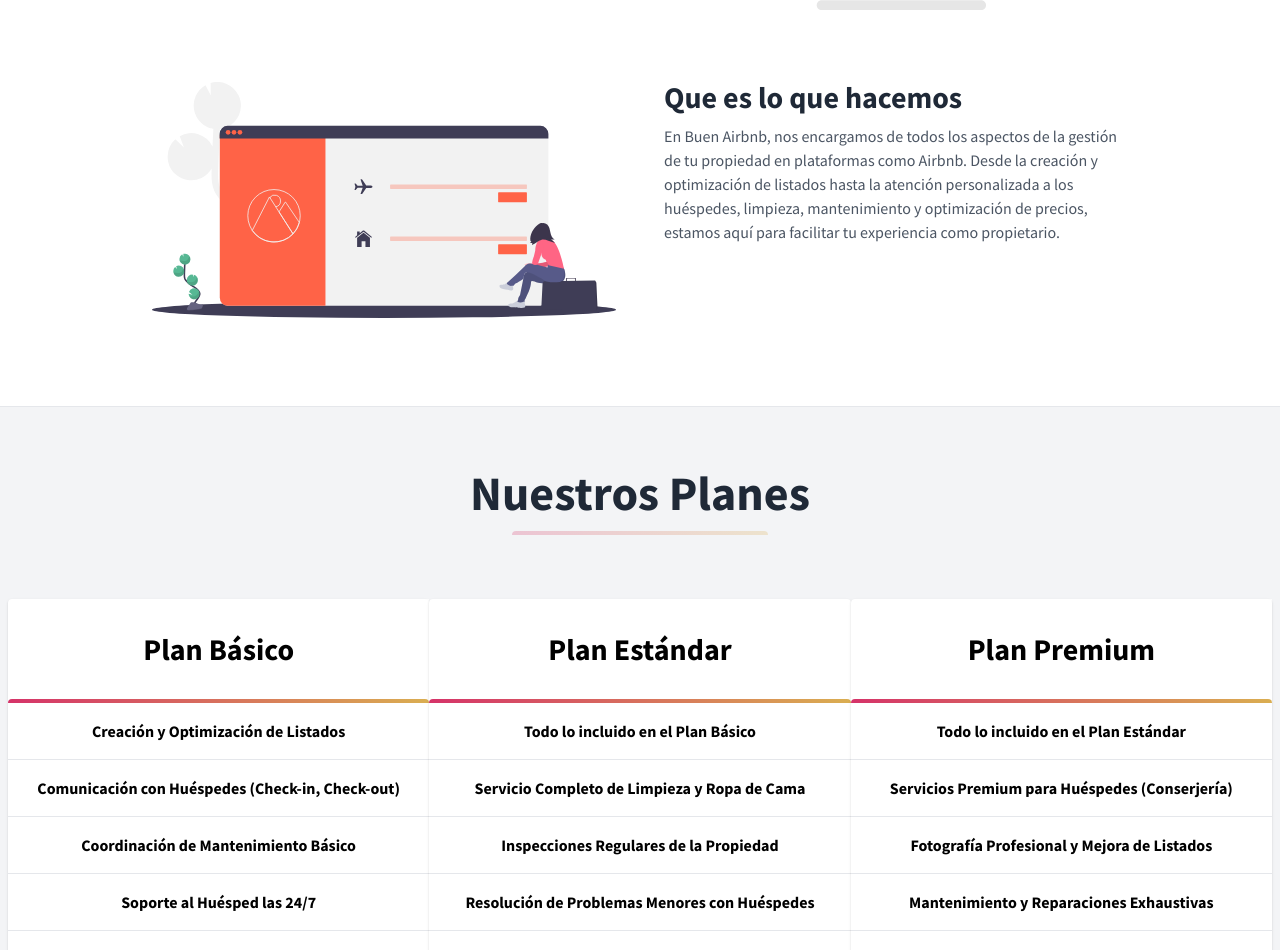
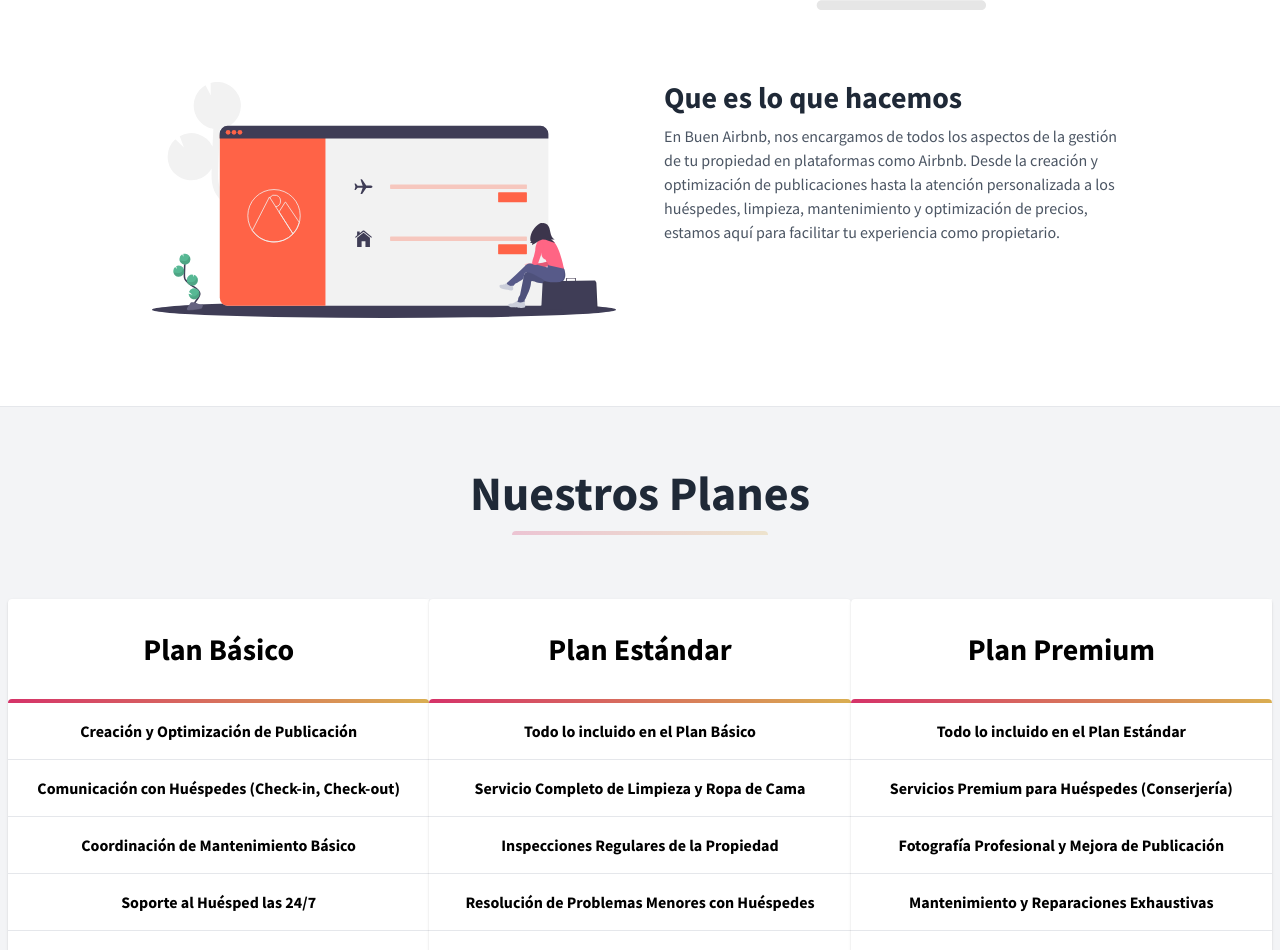
Before and after one commit to vmrodriguez90/buenairbnb.com.ar, a website: page dist/index.html in a window 1280 px wide. Shown: the part 859-1809 px from the top of the page. Drawn offline with nearby package versions, Linux system fonts and the light colour scheme.

Commit message:
fix words

```diff
--- a/dist/index.html
+++ b/dist/index.html
@@ -71,7 +71,7 @@
             Tu Hogar, Nuestro cuidado
           </h1>
           <p class="leading-normal text-2xl mb-8">
-            Descubre una experiencia única en administración de propiedades en Argentina.
+            Descubre una experiencia única en administración de propiedades en Buenos Aires, Argentina.
           </p>
           <a href="#pricing" class="pointer-events-auto mx-auto lg:mx-0 hover:underline bg-white text-gray-800 font-bold rounded-full my-6 py-4 px-8 shadow-lg focus:outline-none focus:shadow-outline transform transition hover:scale-105 duration-300 ease-in-out">
             Ve cuanto puedes ganar
@@ -133,7 +133,7 @@
                 Que es lo que hacemos
               </h3>
               <p class="text-gray-600 mb-8">
-                En Buen Airbnb, nos encargamos de todos los aspectos de la gestión de tu propiedad en plataformas como Airbnb. Desde la creación y optimización de listados hasta la atención personalizada a los huéspedes, limpieza, mantenimiento y optimización de precios, estamos aquí para facilitar tu experiencia como propietario.
+                En Buen Airbnb, nos encargamos de todos los aspectos de la gestión de tu propiedad en plataformas como Airbnb. Desde la creación y optimización de publicaciones hasta la atención personalizada a los huéspedes, limpieza, mantenimiento y optimización de precios, estamos aquí para facilitar tu experiencia como propietario.
               </p>
             </div>
           </div>
@@ -156,7 +156,7 @@
               </div>
               <div class="h-1 w-full gradient my-0 py-0 rounded-t"></div>
               <ul class="w-full text-center text-base font-bold text-black">
-                <li class="border-b py-4">Creación y Optimización de Listados</li>
+                <li class="border-b py-4">Creación y Optimización de Publicación</li>
                 <li class="border-b py-4">Comunicación con Huéspedes (Check-in, Check-out)</li>
                 <li class="border-b py-4">Coordinación de Mantenimiento Básico</li>
                 <li class="border-b py-4">Soporte al Huésped las 24/7</li>
@@ -216,7 +216,7 @@
               <ul class="w-full text-center text-base font-bold text-black">
                 <li class="border-b py-4">Todo lo incluido en el Plan Estándar</li>
                 <li class="border-b py-4">Servicios Premium para Huéspedes (Conserjería)</li>
-                <li class="border-b py-4">Fotografía Profesional y Mejora de Listados</li>
+                <li class="border-b py-4">Fotografía Profesional y Mejora de Publicación</li>
                 <li class="border-b py-4">Mantenimiento y Reparaciones Exhaustivas</li>
                 <li class="border-b py-4">Control de Calidad Riguroso</li>
                 <li class="border-b py-4">Gestión de Opiniones de Huéspedes</li>
```
